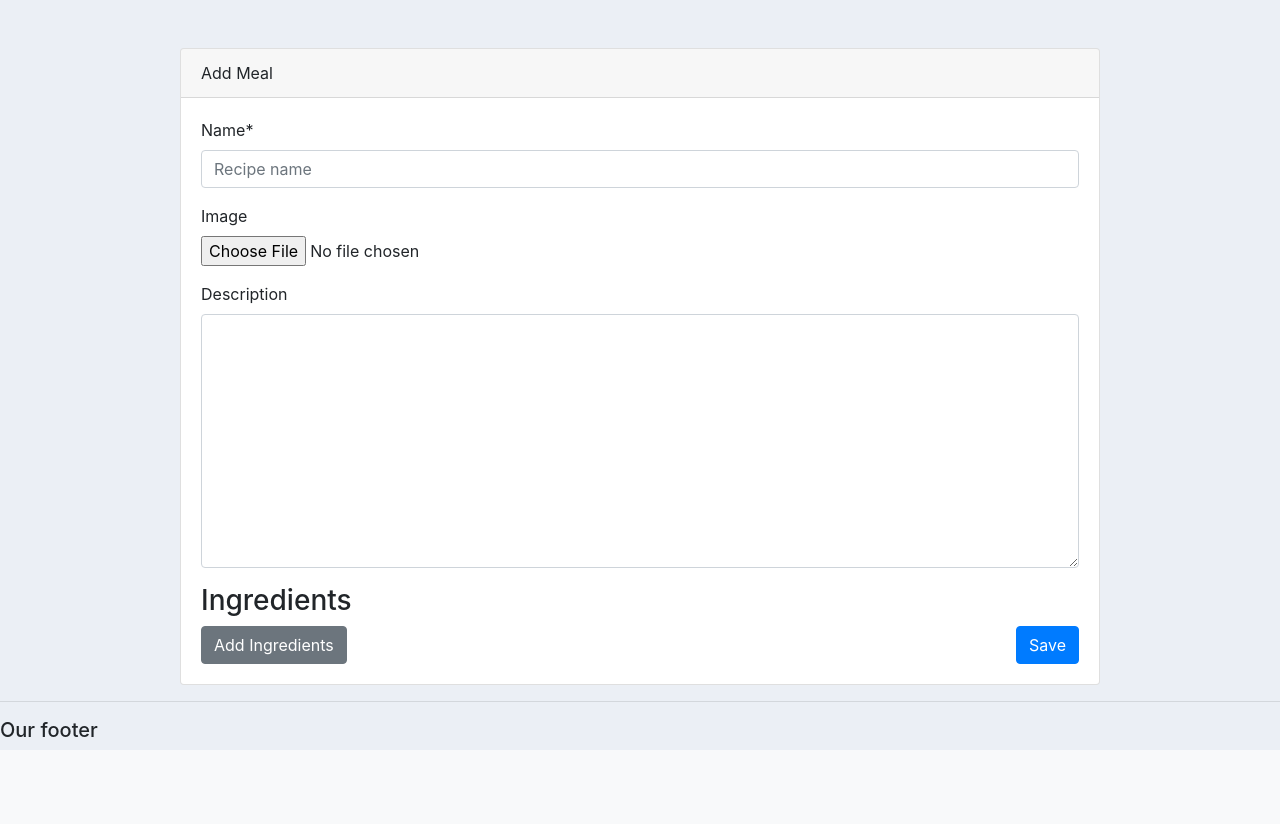
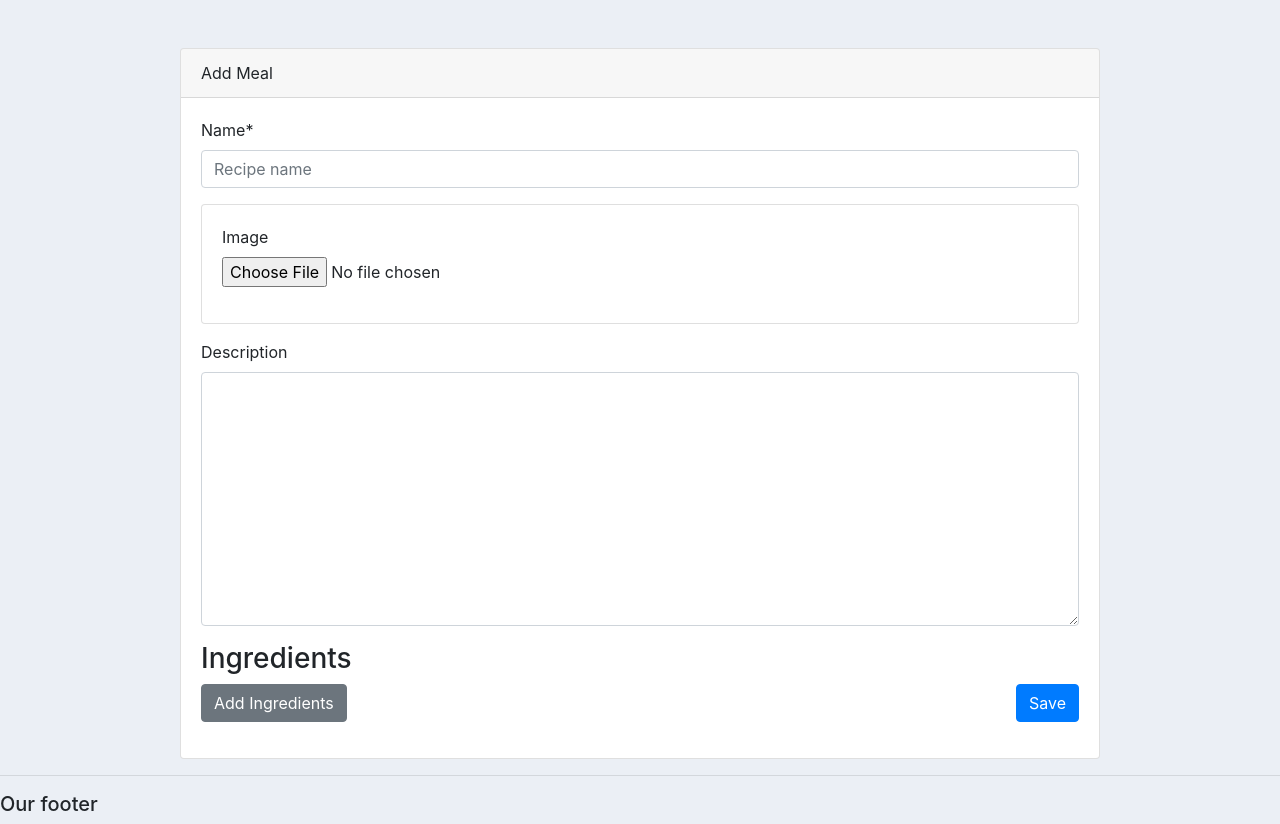
Before and after one commit to jbytow/GLTracker, a Django app: page /food/meals/add/ in a window 1280 px wide. Shown: the part 56-880 px from the top of the page. Before the commit the page ends 806 px from the top, so only its background shows below. Run offline with Django 4.2, Linux system fonts and the light colour scheme; the visitor is signed in with stand-in values (Sample User, id 1); data that the repository does not hold is empty; some libraries are stand-ins or nearby versions.

Commit message:
0.948 add_update_meal.html WIP

```diff
--- a/gltracker/food/templates/add_update_meal.html
+++ b/gltracker/food/templates/add_update_meal.html
@@ -26,10 +26,14 @@
 
                         {% for field in form %}
                             {% if field.name == 'image' %}
-                                {% if form.instance.image %}
-                                    <img src="{{ form.instance.image.url }}" alt="Meal Image" class="img-fluid" style="width: 200px; height: 200px;">
-                                {% endif %}
-                                {{ field|as_crispy_field }}
+                                <div class="card mb-3">
+                                    <div class="card-body">
+                                        {% if form.instance.image %}
+                                            <img src="{{ form.instance.image.url }}" alt="Meal Image" class="img-fluid mb-3" style="max-width: 200px;">
+                                        {% endif %}
+                                        {{ field|as_crispy_field }}
+                                    </div>
+                                </div>
                             {% else %}
                                 {{ field|as_crispy_field }}
                             {% endif %}
--- a/gltracker/templates/base.html
+++ b/gltracker/templates/base.html
@@ -1,6 +1,5 @@
 {% load static %}
 
-<!DOCTYPE html>
 <html lang='en'>
 <head>
     <title>GLTracker</title>
```
Also changed, not shown: gltracker/accounts/views.py (+13 -13 lines).
